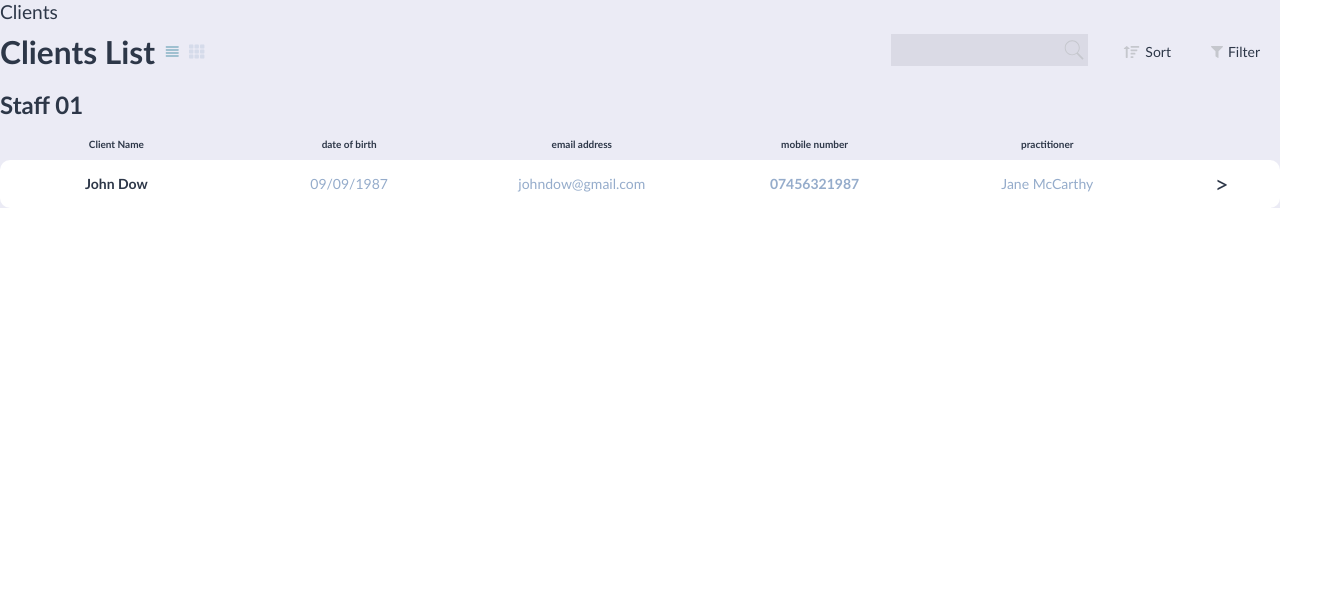
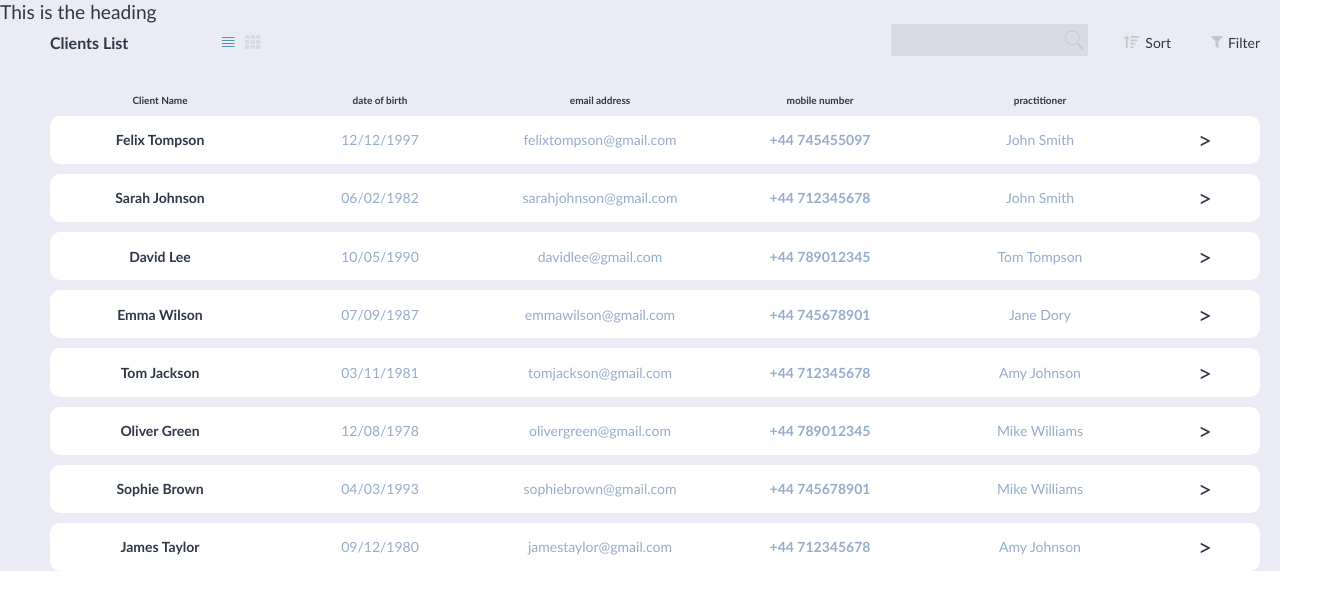
Before and after one commit to nology-tech/Tahiti-Client-Project, a React (Create React App) app: page /clients in a window 1280 px wide. Shown: the top 610 px of the page, 1330 px wide, since content can reach past the window. Built offline with nearby package versions, Linux system fonts and the light colour scheme.

Commit message:
Created TableCard component to render the data, edited the styling for the Table and mapped the clients data to show on the table in Clients.jsx

```diff
--- a/src/components/Table/Table.jsx
+++ b/src/components/Table/Table.jsx
@@ -5,7 +5,6 @@ import gridIcon from "../../assets/images/grid-icon.svg";
 import sortIcon from "../../assets/images/sort-icon.svg";
 import filterIcon from "../../assets/images/filter-icon.svg";
 import searchIcon from "../../assets/images/search-icon.svg";
-//import rightArrow from "../../assets/images/search-icon.svg";
 
 const Table = ({
   column1,
@@ -15,11 +14,6 @@ const Table = ({
   column5,
   title,
   header,
-  item1,
-  item2,
-  item3,
-  item4,
-  item5,
 }) => {
   return (
     <div>
@@ -62,15 +56,6 @@ const Table = ({
         <p className="table__column-header">{column4}</p>
         <p className="table__column-header">{column5}</p>
       </div>
-
-      <div className="data-row">
-        <p className="data-row__item--first">{item1}</p>
-        <p className="data-row__item">{item2}</p>
-        <p className="data-row__item">{item3}</p>
-        <p className="data-row__item--fourth">{item4}</p>
-        <p className="data-row__item">{item5}</p>
-        <p className="right-arrow">&gt;</p>
-      </div>
     </div>
   );
 };
--- a/src/components/Table/Table.scss
+++ b/src/components/Table/Table.scss
@@ -52,6 +52,8 @@
   display: grid;
   grid-template-columns: 1fr 1fr 1fr 1fr 1fr 0.5fr;
   text-align: center;
+  margin-left: 50px;
+  margin-right: 20px;
 
   &__column-header {
     font-size: 10px;
@@ -59,42 +61,20 @@
   }
 }
 
-.data-row {
-  display: grid;
-  align-items: center;
-  grid-template-columns: 1fr 1fr 1fr 1fr 1fr 0.5fr;
-  text-align: center;
-  font-size: 14px;
-  background-color: $color-white-header;
-  border-radius: 10px;
-  &__item {
-    color: #95accb;
 
-    &--fourth {
-      color: #95accb;
-      font-weight: bold;
-    }
-    &--first {
-      font-weight: bold;
-    }
-  }
+#table-title {
+  margin-left: 50px;
+  margin-right: 83px;
+  font-size: 16px;
+  font-weight: bold;
 }
 
-.right-arrow {
-  font-size: 24px;
+#table-header {
+  margin-left: 50px;
+  color: #95accb;
+  font-size: 14px;
+  font-weight: bold;
 }
-// #table-title {
-//   margin-left: 50px;
-//   font-size: 16px;
-//   font-weight: bold;
-// }
-
-// #table-header {
-//   margin-left: 50px;
-//   color: #95accb;
-//   font-size: 14px;
-//   font-weight: bold;
-// }
 // .table-container {
 //   display: flex;
 //   justify-items: center;
--- /dev/null
+++ b/src/components/TableCard/TableCard.jsx
@@ -0,0 +1,17 @@
+import React from "react";
+import "./TableCard.scss";
+
+const TableCard = ({item1,item2,item3,item4,item5}) => {
+  return (
+    <div className="data-row">
+      <p className="data-row__item--first">{item1}</p>
+      <p className="data-row__item">{item2}</p>
+      <p className="data-row__item">{item3}</p>
+      <p className="data-row__item--fourth">{item4}</p>
+      <p className="data-row__item">{item5}</p>
+      <p className="right-arrow">&gt;</p>
+    </div>
+  );
+};
+
+export default TableCard;
--- /dev/null
+++ b/src/components/TableCard/TableCard.scss
@@ -0,0 +1,31 @@
+@use "../../styles/variables" as *;
+@use "../../styles/main.scss" as *;
+
+.data-row {
+  display: grid;
+  align-items: center;
+  grid-template-columns: 1fr 1fr 1fr 1fr 1fr 0.5fr;
+  text-align: center;
+  font-size: 14px;
+  background-color: $color-white-header;
+  border-radius: 10px;
+  margin-bottom: 10px;
+  margin-left: 50px;
+  margin-right: 20px;
+
+  &__item {
+    color: #95accb;
+
+    &--fourth {
+      color: #95accb;
+      font-weight: bold;
+    }
+    &--first {
+      font-weight: bold;
+    }
+  }
+}
+
+.right-arrow {
+  font-size: 24px;
+}
--- a/src/pages/Clients/Clients.jsx
+++ b/src/pages/Clients/Clients.jsx
@@ -1,25 +1,34 @@
 import React from "react";
 import "./Clients.scss";
 import Table from "../../components/Table/Table";
+import mockData from "../../assets/data/mockData.js";
+import TableCard from "../../components/TableCard/TableCard";
 
 const Clients = () => {
+  const getClientsData = mockData.clientData.map((client, index) => (
+    <TableCard
+      key={index}
+      item1={client.name}
+      item2={client.dateOfBirth}
+      item3={client.email}
+      item4={client.mobileNumber}
+      item5={client.bookings.practitioner}
+    />
+  ));
+
   return (
     <div className="clients-container">
-      Clients
+      This is the heading
       <Table
         title={"Clients List"}
-        header={"Staff 01"}
+        header={""}
         column1={"Client Name"}
         column2={"date of birth"}
         column3={"email address"}
         column4={"mobile number"}
         column5={"practitioner"}
-        item1={"John Dow"}
-        item2={"09/09/1987"}
-        item3={"johndow@gmail.com"}
-        item4={"07456321987"}
-        item5={"Jane McCarthy"}
       />
+      {getClientsData}
     </div>
   );
 };
```
